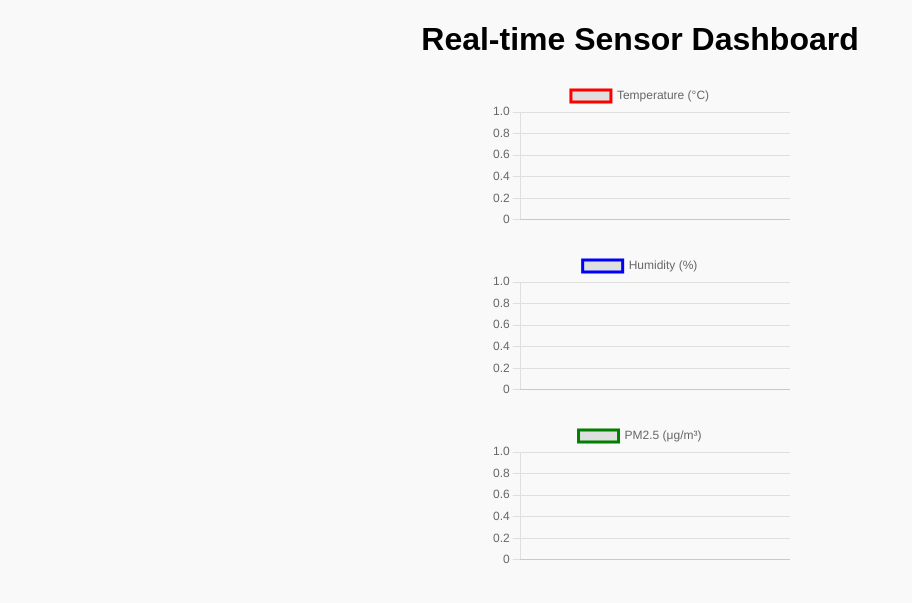
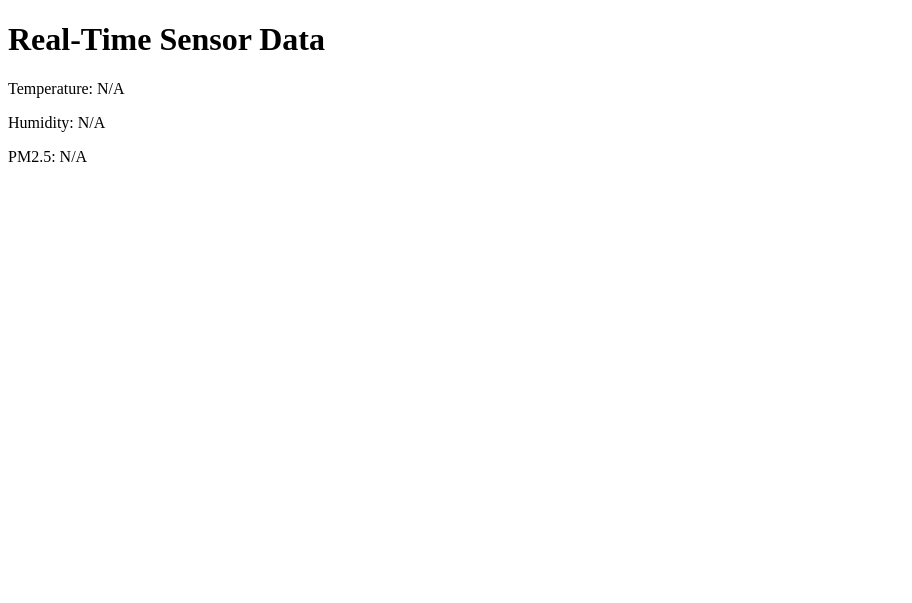
Before and after one commit to Kwanchiwaa/Factory_TEMP, a Flask app: page / in a window 1280 px wide. Shown: the top 603 px of the page, without its empty margins (0-912 px from the left). Run offline with Flask 3, Linux system fonts and the light colour scheme; some libraries are stand-ins or nearby versions.

Commit message:
index.html

```diff
--- a/templates/index.html
+++ b/templates/index.html
@@ -1,68 +1,30 @@
 <!DOCTYPE html>
-<html>
+<html lang="en">
 <head>
-  <title>Real-time Sensor Dashboard</title>
-  <script src="https://cdn.socket.io/4.5.4/socket.io.min.js"></script>
-  <script src="https://cdn.jsdelivr.net/npm/chart.js"></script>
-  <style>
-    body { font-family: sans-serif; text-align: center; background: #f9f9f9; }
-    canvas { max-width: 600px; margin: 20px auto; }
-  </style>
+    <meta charset="UTF-8">
+    <meta name="viewport" content="width=device-width, initial-scale=1.0">
+    <title>Real-Time Sensor Data</title>
+    <script src="https://cdn.socket.io/4.0.0/socket.io.min.js"></script>
 </head>
 <body>
-  <h1>Real-time Sensor Dashboard</h1>
+    <h1>Real-Time Sensor Data</h1>
+    <p>Temperature: <span id="temperature">N/A</span></p>
+    <p>Humidity: <span id="humidity">N/A</span></p>
+    <p>PM2.5: <span id="pm25">N/A</span></p>
 
-  <canvas id="tempChart"></canvas>
-  <canvas id="humChart"></canvas>
-  <canvas id="pmChart"></canvas>
+    <script>
+        var socket = io.connect('http://' + document.domain + ':' + location.port);
 
-  <script>
-    const socket = io();
-
-    // Chart setup
-    const tempCtx = document.getElementById('tempChart').getContext('2d');
-    const humCtx = document.getElementById('humChart').getContext('2d');
-    const pmCtx = document.getElementById('pmChart').getContext('2d');
-
-    const tempData = { labels: [], datasets: [{ label: 'Temperature (°C)', data: [], borderColor: 'red', fill: false }] };
-    const humData = { labels: [], datasets: [{ label: 'Humidity (%)', data: [], borderColor: 'blue', fill: false }] };
-    const pmData = { labels: [], datasets: [{ label: 'PM2.5 (μg/m³)', data: [], borderColor: 'green', fill: false }] };
-
-    const tempChart = new Chart(tempCtx, { type: 'line', data: tempData });
-    const humChart = new Chart(humCtx, { type: 'line', data: humData });
-    const pmChart = new Chart(pmCtx, { type: 'line', data: pmData });
-
-    // เมื่อได้รับข้อมูลจาก server
-    socket.on('sensor_data', function(data) {
-      const timestamp = new Date().toLocaleTimeString();
-
-      // Update temp
-      tempData.labels.push(timestamp);
-      tempData.datasets[0].data.push(data.temperature);
-      if (tempData.labels.length > 10) {
-        tempData.labels.shift();
-        tempData.datasets[0].data.shift();
-      }
-      tempChart.update();
-
-      // Update hum
-      humData.labels.push(timestamp);
-      humData.datasets[0].data.push(data.humidity);
-      if (humData.labels.length > 10) {
-        humData.labels.shift();
-        humData.datasets[0].data.shift();
-      }
-      humChart.update();
-
-      // Update pm2.5
-      pmData.labels.push(timestamp);
-      pmData.datasets[0].data.push(data.pm25);
-      if (pmData.labels.length > 10) {
-        pmData.labels.shift();
-        pmData.datasets[0].data.shift();
-      }
-      pmChart.update();
-    });
-  </script>
+        socket.on('sensor_data', function(data) {
+            console.log(data);  // ดูข้อมูลที่ได้รับจาก server
+            if (data.topic === 'sensor/temperature') {
+                document.getElementById('temperature').innerText = data.message;
+            } else if (data.topic === 'sensor/humidity') {
+                document.getElementById('humidity').innerText = data.message;
+            } else if (data.topic === 'sensor/pm25') {
+                document.getElementById('pm25').innerText = data.message;
+            }
+        });
+    </script>
 </body>
 </html>
```
